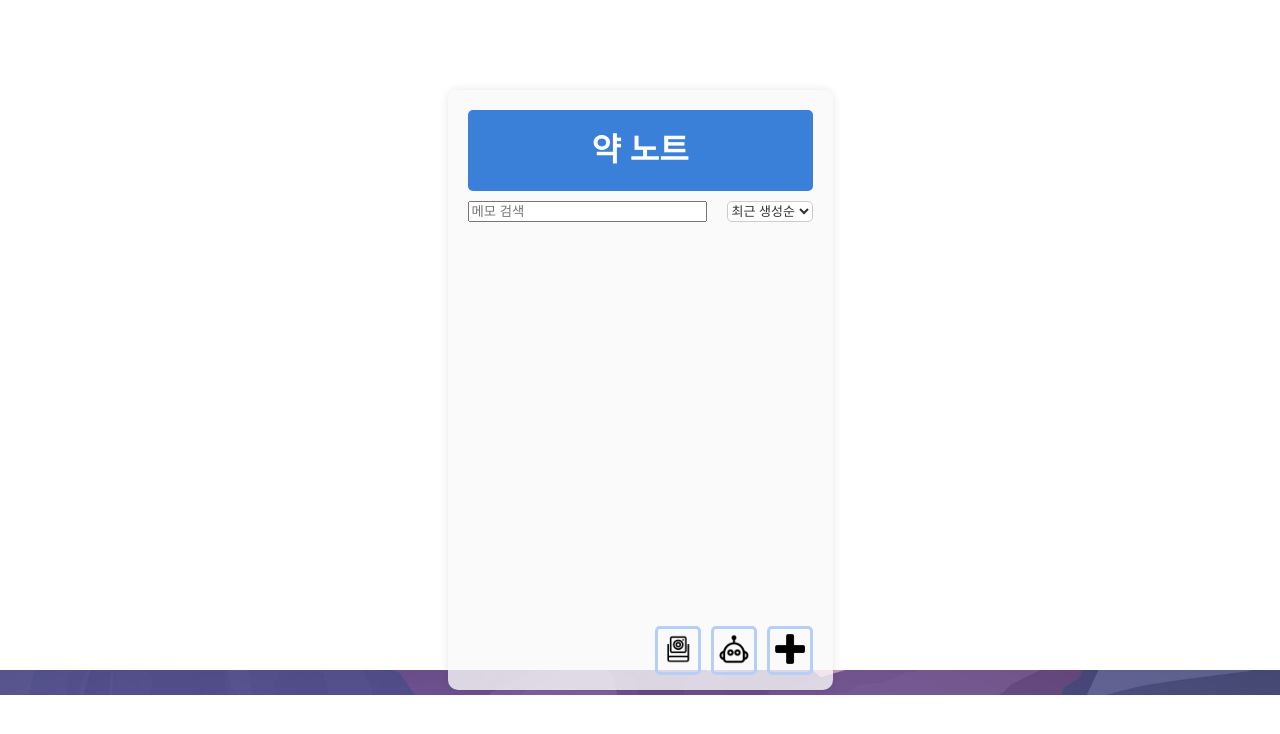
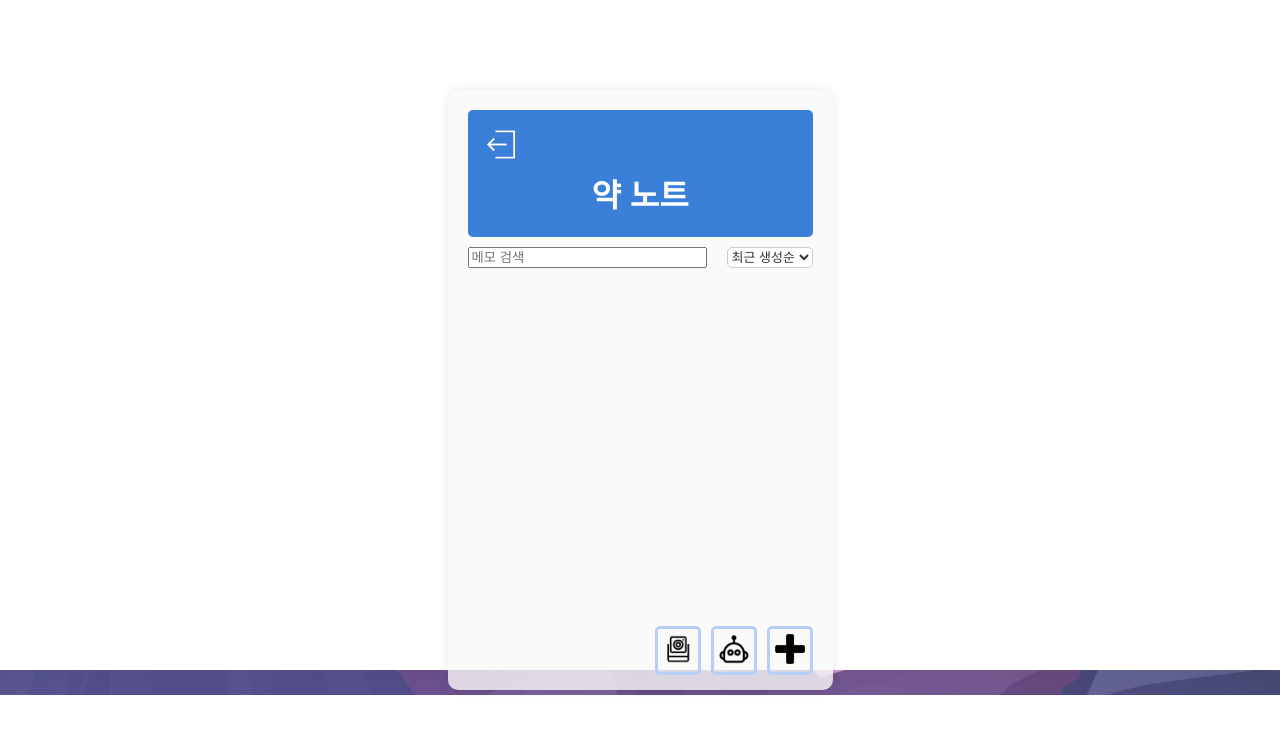
Before and after one commit to YewonParkk/2023-2_PD, a React (Create React App) app in the folder frontend/: page /memo in a window 1280 px wide. Shown: the top 734 px of the page. Built offline with nearby package versions, Linux system fonts and the light colour scheme.

Commit message:
backlogo

```diff
--- a/frontend/src/Memo.css
+++ b/frontend/src/Memo.css
@@ -45,7 +45,10 @@ body {
 float:left;
 }
 
-
+  .back-logo{
+    margin-left: 8px;
+    margin-top: 7px;
+  }
 
 /* 기록 버튼 스타일 */
 .memo-record-button {
--- a/frontend/src/Memo.js
+++ b/frontend/src/Memo.js
@@ -4,6 +4,8 @@ import './Memo.css';
 import OCRImg from './img/OcrBtn.png';
 import PlusRImg from './img/PlusBtn.png';
 import AiImg from './img/AiBtn.png';
+import backlogo from './img/backlogo.svg';
+
 
 function Memo() {
   const [memos, setMemos] = useState([]);
@@ -171,6 +173,7 @@ function Memo() {
   return (
     <div className="memo-container">
       <div className="note-wrapper">
+        <img className="back-logo" src={backlogo} width='30px' height='35px' onClick={() => { navigate('/memo'); }}></img>
         <h1 className="memo-header">약 노트</h1>
       </div>
       <div className="search-and-sort">
```
